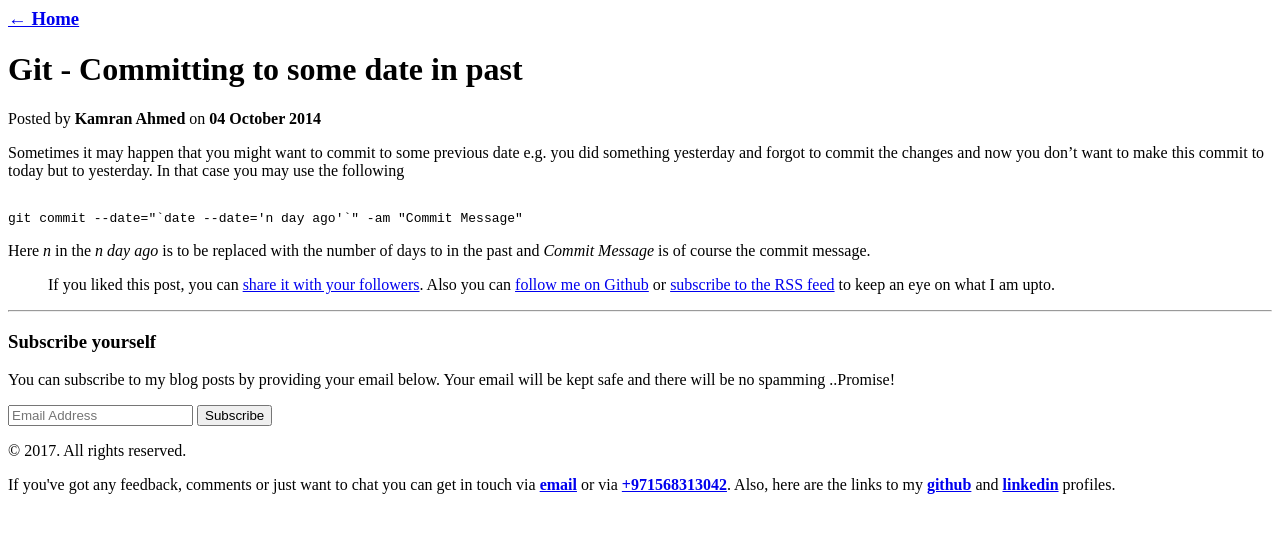
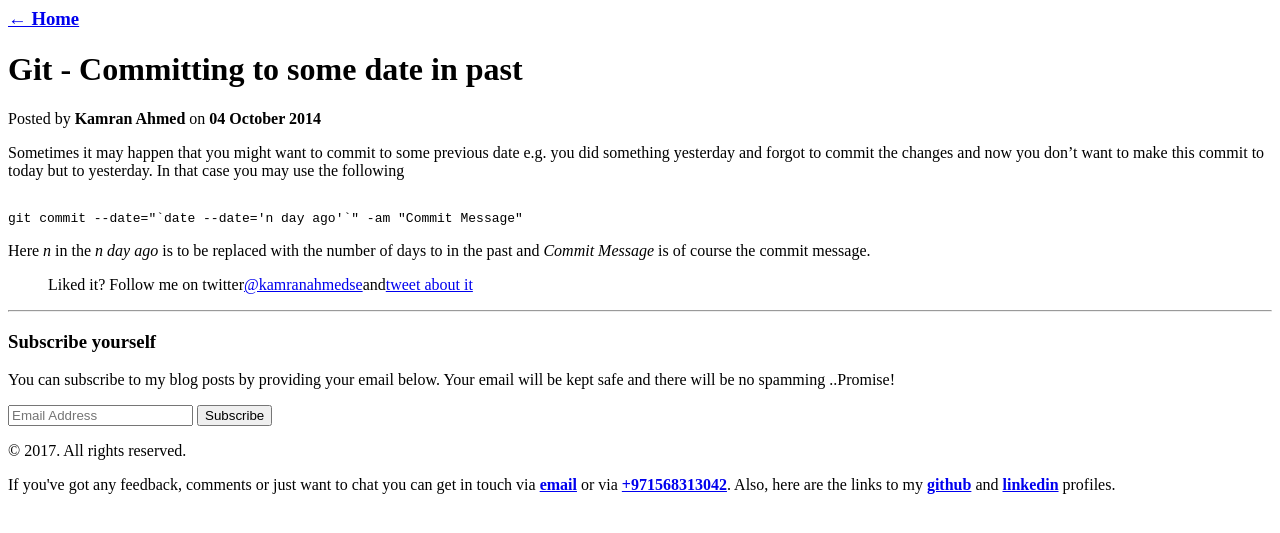
Before and after one commit to kamranahmedse/kamranahmedse.github.io, a Jekyll site: the page built from blog/_posts/2014-10-04-github-committing-to-some-date-in-past.md, in a window 1280 px wide. Shown: the top 533 px of the page. Built offline with Jekyll 4.4.1, drawn with Linux system fonts in a browser that asks for light colours; comment, search, counter and statistics services are not loaded.

Commit message:
UI updates

```diff
--- a/_config.yml
+++ b/_config.yml
@@ -4,7 +4,7 @@ permalink:        pretty
 # Setup
 title:            '@kamranahmedse'
 tagline:          Ramblings of a full-stack web developer
-url:              http://kamranahmedse.github.io
+url:              http://kamranahmed.info
 paginate:         1
 baseurl:          /
 author:
--- a/_includes/twitter_plug.html
+++ b/_includes/twitter_plug.html
@@ -1,10 +1,6 @@
-<blockquote>
+<blockquote class="high-note">
     <p>
-        If you liked this post, you can <a
-            href="https://twitter.com/intent/tweet?url={{ site.url }}{{ page.url }}&text={{ page.title }}"
-            target="_blank"> share it with your followers</a>. Also you can <a href="http://github.com/kamranahmedse">follow
-        me on Github</a> or <a href="{{ site.pages_list.Feed }}">subscribe to the RSS feed</a> to keep an eye on what I
-        am upto.
+        Liked it? Follow me on twitter<a target="_blank" href="https://twitter.com/kamranahmedse">@kamranahmedse</a>and<a target="_blank" href="https://twitter.com/intent/tweet?url={{site.url}}{{ page.url }}&text={{ page.title }} by @kamranahmedse">tweet about it</a>
     </p>
 </blockquote>
 
```
Also changed, not shown: public/css/style.css (+7 -1 lines).
